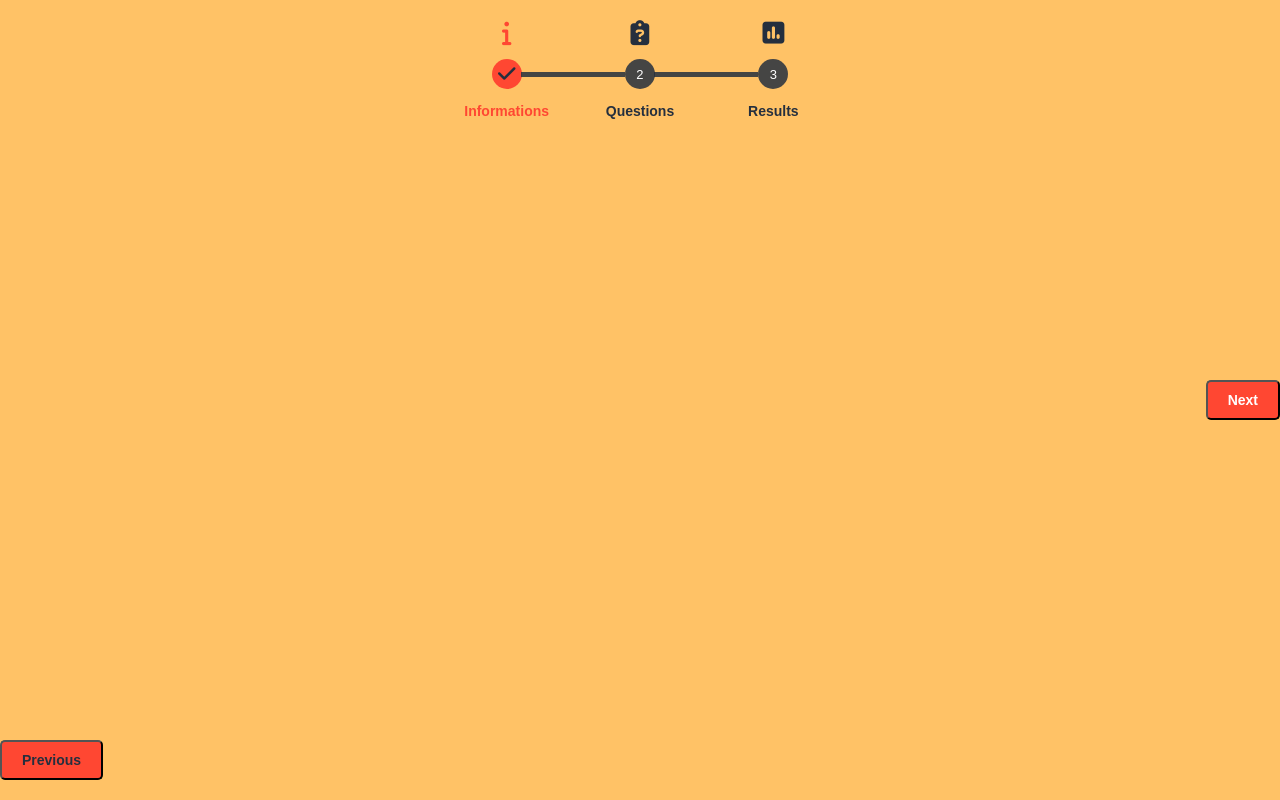
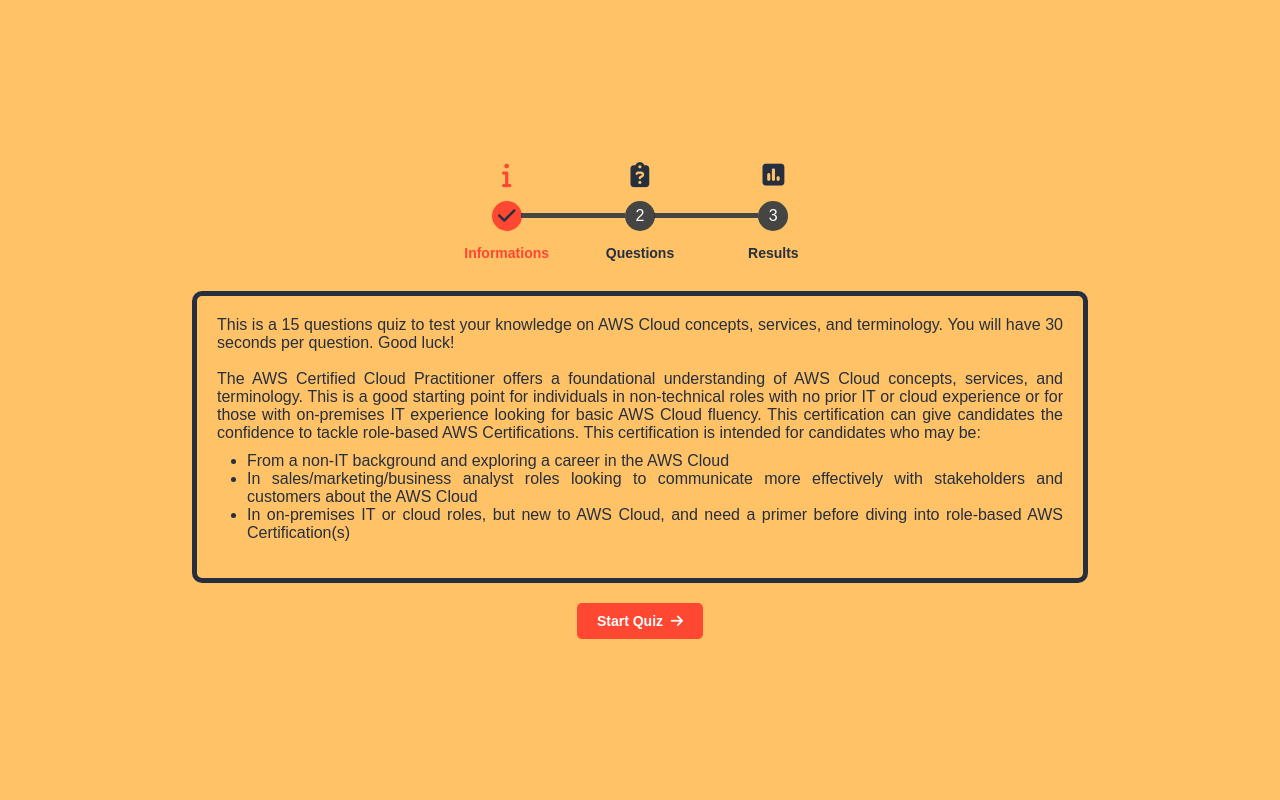
Before and after one commit to 21asphyxia/Quiz-AWS, a PHP site: page / in a window 1280 px wide. Run offline with PHP 8.4, Linux system fonts and the light colour scheme.

Commit message:
[QAT-2] Second level of the web page

```diff
--- a/assets/css/style.css
+++ b/assets/css/style.css
@@ -7,50 +7,50 @@
 body {
   background: #ffc266;
 }
-
-.main {
+body .main {
   color: #252F3E;
   font-family: "Poppins", sans-serif;
   min-width: 400px;
   width: 100%;
+  height: 100vh;
   max-height: 100vh;
   overflow-y: hidden;
   display: flex;
+  justify-content: center;
   align-items: center;
   flex-direction: column;
 }
-
-ul {
-  margin-top: 20px;
+body .main .stepper {
+  margin-bottom: 10px;
   width: 400px;
   display: flex;
   align-items: center;
 }
-ul li {
+body .main .stepper li {
   width: 200px;
   list-style: none;
   display: flex;
   flex-direction: column;
   align-items: center;
 }
-ul li .icon {
+body .main .stepper li .icon {
   color: #252F3E;
   font-size: 25px;
 }
-ul li .icon.active {
+body .main .stepper li .icon.active {
   color: #ff4732;
   transition: all 0.5s ease;
 }
-ul li .text {
+body .main .stepper li .text {
   font-size: 14px;
   font-weight: 600;
   color: #252F3E;
 }
-ul li .text.active {
+body .main .stepper li .text.active {
   color: #ff4732;
   transition: all 0.5s ease;
 }
-ul li .progress {
+body .main .stepper li .progress {
   transition: all 0.5s ease;
   width: 30px;
   height: 30px;
@@ -61,16 +61,16 @@
   place-items: center;
   color: #fff;
   position: relative;
-  cursor: pointer;
 }
-ul li .progress .fas {
+body .main .stepper li .progress.one::after {
+  width: 0 !important;
+  height: 0;
+}
+body .main .stepper li .progress .fas {
   color: #252F3E;
   display: none;
 }
-ul li .progress p {
-  font-size: 13px;
-}
-ul li .progress::after {
+body .main .stepper li .progress::after {
   content: " ";
   position: absolute;
   width: 104px;
@@ -79,61 +79,61 @@
   right: 30px;
   transition: all 0.5s ease;
 }
-ul li .progress.active {
+body .main .stepper li .progress.active {
   background-color: #ff4732;
   transition: all 0.5s ease;
 }
-ul li .progress.active p {
+body .main .stepper li .progress.active p {
   display: none;
 }
-ul li .progress.active .fas {
+body .main .stepper li .progress.active .fas {
   font-size: 20px;
   display: flex;
 }
-ul li .progress.active::after {
+body .main .stepper li .progress.active::after {
   background-color: #ff4732;
   transition: all 0.5s ease;
 }
+body .main .content {
+  border: #252F3E 5px solid;
+  border-radius: 10px;
+  text-align: justify;
+  margin-top: 20px;
+  width: 70%;
+  min-width: 390px;
+  max-height: 50%;
+  padding: 20px;
+  overflow: auto;
+}
+body .main .content ul {
+  -webkit-margin-before: 10px;
+          margin-block-start: 10px;
+  -webkit-margin-after: 1em;
+          margin-block-end: 1em;
+  -webkit-padding-start: 30px;
+          padding-inline-start: 30px;
+}
 
 /* Progress Div Css  */
-.one::after {
-  width: 0 !important;
-  height: 0;
+.buttons {
+  width: 100%;
+  display: flex;
+  justify-content: center;
+  gap: 10px;
+  margin-top: 20px;
 }
-
-.next {
-  position: absolute;
-  right: 0;
-  top: 50%;
-  transform: translateY(-50%);
-  background-color: #ff4732;
-  color: #fff;
+.buttons .btn {
   padding: 10px 20px;
   border-radius: 5px;
-  cursor: pointer;
+  border: none;
+  background-color: #ff4732;
+  color: white;
   font-size: 14px;
   font-weight: 600;
-  transition: all 0.5s 0.3s ease;
+  cursor: pointer;
+  transition: all 0.3s ease;
 }
-.next:hover {
-  background-color: #ff4732;
-  color: #fff;
-}
-
-.prev {
-  position: absolute;
-  bottom: 0;
-  transform: translateY(-50%);
+.buttons .btn:hover {
   background-color: #ff4732;
   color: #252F3E;
-  padding: 10px 20px;
-  border-radius: 5px;
-  cursor: pointer;
-  font-size: 14px;
-  font-weight: 600;
-  transition: all 0.5s 0.3s ease;
-}
-.prev:hover {
-  background-color: #ff4732;
-  color: #fff;
 }/*# sourceMappingURL=style.css.map */
--- /dev/null
+++ b/assets/js/questions.js
@@ -0,0 +1,96 @@
+let questions = [
+    {
+        question: "Why is AWS more economical than traditional data centers for applications with varying compute workloads?",
+        choices: {
+            A: "Amazon EC2 costs are billed on a monthly basis",
+            B: "Users retain full administrative access to their Amazon EC2 instances.",
+            C: "Amazon EC2 instances can be launched on demand when needed",
+            D: "Users can permanently run enough instances to handle peak workloads."
+      },
+        correct: "C",
+    },
+    {
+        question: "Which AWS service would simplify the migration of a database to AWS?",
+        choices: {
+            A: "AWS Storage Gateway",
+            B: "AWS Database Migration Service (AWS DMS)",
+            C: "Amazon EC2",
+            D: "Amazon AppStream 2.0",
+        },
+        correct: "B",
+    },
+    {
+        question: " Which AWS offering enables users to find, buy, and immediately start using software solutions in their AWS environment?",
+        choices: {
+            A: "AWS Config",
+            B: "AWS OpsWorks",
+            C: "AWS SDK",
+            D: "AWS Marketplace",
+        },
+        correct: "D",
+    },
+    {
+        question:"Which AWS networking service enables a company to create a virtual network within AWS?",
+        choices: {
+            A: "AWS Config",
+            B: "Amazon Route 53",
+            C: "AWS Direct Connect",
+            D: "Amazon Virtual Private Cloud (Amazon VPC)"},
+        correct: "D"
+      ,
+    },
+    {
+        question: "Which of the following is an AWS responsibility under the AWS shared responsibility model?",
+        choices:{
+            A: "Configuring third-party applications",
+            B: "Maintaining physical hardware",
+            C: "Securing application access and data",
+            D: "Managing guest operating systems"},
+        correct: "B",
+    },
+    {
+        question: "Which component of the AWS global infrastructure does Amazon CloudFront use to ensure low-latency delivery?",
+        choices:{
+            A: "AWS Regions",
+            B: "Edge locations",
+            C: "Availability Zones",
+            D: "Virtual Private Cloud (VPC)"},
+        correct: "B",
+    },
+    {
+        question: "How would a system administrator add an additional layer of login security to a user's AWS Management Console?",
+        choices:{
+            A: "Use Amazon Cloud Directory",
+            B: "Audit AWS Identity and Access Management (IAM) roles",
+            C: "Enable multi-factor authentication",
+            D: "Enable AWS CloudTrail"},
+        correct: "C",
+    },
+    {
+        question: "Which service can identify the user that made the API call when an Amazon EC2 instance is terminated?",
+        choices:{
+            A: "AWS Trusted Advisor",
+            B: "AWS CloudTrail",
+            C: "AWS X-Ray",
+            D: "AWS Identity and Access Management (AWS IAM)"},
+        correct: "B",
+    },
+    {
+        question: "Which service would be used to send alerts based on Amazon CloudWatch alarms?",
+        choices:{
+            A: "Amazon Simple Notification Service (Amazon SNS)",
+            B: "AWS CloudTrail",
+            C: "AWS Trusted Advisor",
+            D: "Amazon Route 53"},
+        correct: "A",
+    },
+    {
+        question: "Where can a user find information about prohibited actions on the AWS infrastructure?",
+        choices:{
+            A: "AWS Trusted Advisor",
+            B: "AWS Identity and Access Management (IAM)",
+            C: "AWS Billing Console",
+            D: "AWS Acceptable Use Policy"},
+        correct: "D",
+    },
+];
--- a/assets/js/scripts.js
+++ b/assets/js/scripts.js
@@ -1,45 +1,53 @@
-const one = document.querySelector(".one");
-const two = document.querySelector(".two");
-const three = document.querySelector(".three");
-const iconOne = document.querySelector(".icon-one");
-const iconTwo = document.querySelector(".icon-two");
-const iconThree = document.querySelector(".icon-three");
-const textOne = document.querySelector(".text-one");
-const textTwo = document.querySelector(".text-two");
-const textThree = document.querySelector(".text-three");
-
-one.onclick = function() {
-    one.classList.add("active");
-    iconOne.classList.add("active");
-    textOne.classList.add("active");
-    two.classList.remove("active");
-    iconTwo.classList.remove("active");
-    textTwo.classList.remove("active");
-    three.classList.remove("active");
-    iconThree.classList.remove("active");
-    textThree.classList.remove("active");
+function statusModifier($status) {
+    if($status == 2 ){
+        document.querySelector(".two").classList.add("active");
+        document.querySelector(".icon-two").classList.add("active");
+        document.querySelector(".text-two").classList.add("active");
+        questionShower();
+    }
+    else if($status == 3){
+        document.querySelector(".three").classList.add("active");
+        document.querySelector(".icon-three").classList.add("active");
+        document.querySelector(".text-three").classList.add("active");
+    }
 }
 
-two.onclick = function() {
-    one.classList.add("active");
-    iconOne.classList.add("active");
-    textOne.classList.add("active");
-    two.classList.add("active");
-    iconTwo.classList.add("active");
-    textTwo.classList.add("active");
-    three.classList.remove("active");
-    iconThree.classList.remove("active");
-    textThree.classList.remove("active");
+function questionPicker() {
+    // Random picker for questions
+    let question = questions.splice([Math.floor(Math.random() * questions.length)], 1)[0];
+    console.log(question);
+    return question;
 }
 
-three.onclick = function() {
-    one.classList.add("active");
-    iconOne.classList.add("active");
-    textOne.classList.add("active");
-    two.classList.add("active");
-    iconTwo.classList.add("active");
-    textTwo.classList.add("active");
-    three.classList.add("active");
-    iconThree.classList.add("active");
-    textThree.classList.add("active");
+function questionShower() {
+    let content = document.querySelector(".content");
+    content.innerHTML = "";
+    // remove border
+    content.style.border = "none";
+
+    let question = questionPicker();
+    content.innerHTML += `<div class="cards">`;
+    questions.choices.forEach(choice=> {
+        content.innerHTML += `
+        <button class="card" id="A" onclick="checkAnswer('A');">Amazon EC2 costs are billed on a monthly basis</button>`
+    });
+
+//     <button class="card" id="A" onclick="checkAnswer('A');">Amazon EC2 costs are billed on a monthly basis</button>
+//     <button class="card card-2" id="B" onclick="checkAnswer('B');">Users retain full administrative access to their Amazon EC2 instances.</button>
+//     <button class="card card-3" id="C" onclick="checkAnswer('C');">Amazon EC2 instances can be launched on demand when needed</button>
+//     <button class="card card-4" id="D" onclick="checkAnswer('D');">Users can permanently run enough instances to handle peak workloads.</button>
+//   </div>
+// `;
+    }
+
+
+// }
+
+document.querySelector(".next").onclick = function() {
+    if(!document.querySelector(".two").classList.contains("active")){
+        statusModifier(2);
+    }
+    else if(!document.querySelector(".three").classList.contains("active")){
+        statusModifier(3);
+    }
 }
--- a/assets/sass/style.scss
+++ b/assets/sass/style.scss
@@ -20,22 +20,20 @@
 
 body{
   background:lighten($primary-color, 20%);
-}
-
   .main{
     color: $secondary-color;
     font-family: 'Poppins', sans-serif;
     min-width: 400px;
     width: 100%;
+    height: 100vh;
     max-height: 100vh;
     overflow-y: hidden;
     display: flex;
+    justify-content: center;
     align-items: center;
     flex-direction: column;
-}
-
-ul{
-  margin-top: 20px;
+    .stepper{
+      margin-bottom: 10px;
       width: 400px;
       display: flex;
       align-items: center;
@@ -68,13 +66,15 @@
           place-items: center;
           color: #fff;
           position: relative;
-      cursor: pointer;
+          &.one{
+            &::after{
+            width: 0!important;
+            height: 0;
+            }
+          }
           .fas{
             color: $secondary-color;
             display: none;
-      }
-      p{
-        font-size: 13px;
           }
           &::after{
             content: " ";
@@ -88,7 +88,6 @@
           &.active{
             background-color: #ff4732;
             transition: all 0.5s ease;
-
             p{
               display: none;
             }
@@ -104,50 +103,49 @@
         }
       }
     }
-
+    .content{
+      border: $secondary-color 5px solid;
+      border-radius: 10px;
+      text-align: justify;
+      margin-top: 20px;
+      width: 70%;
+      min-width: 390px;
+      max-height: 50%;
+      padding: 20px;
+      overflow: auto;
+      ul{
+        margin-block-start: 10px;
+        margin-block-end: 1em;
+        padding-inline-start: 30px
+      }
+    }
+  }
+}
 
 /* Progress Div Css  */
 
-.one::after{
-  width: 0!important;
-  height: 0;
-}
 
 // Previous and Next Button
 
-.next{
-  position: absolute;
-  right: 0;
-  top: 50%;
-  transform: translateY(-50%);
-  background-color: #ff4732;
-  color: #fff;
+.buttons{
+  width: 100%;
+  display: flex;
+  justify-content: center;
+  gap: 10px;
+  margin-top: 20px;
+  .btn{
     padding: 10px 20px;
     border-radius: 5px;
-  cursor: pointer;
+    border: none;
+    background-color: #ff4732;
+    color: white;
     font-size: 14px;
     font-weight: 600;
-  transition: all 0.5s.3s ease;
+    cursor: pointer;
+    transition: all 0.3s ease;
     &:hover{
       background-color: #ff4732;
-    color: #fff;
+      color: $secondary-color;
     }
   }
-
-.prev{
-  position: absolute;
-  bottom: 0;
-  transform: translateY(-50%);
-  background-color: #ff4732;
-  color: $secondary-color;
-  padding: 10px 20px;
-  border-radius: 5px;
-  cursor: pointer;
-  font-size: 14px;
-  font-weight: 600;
-  transition: all 0.5s.3s ease;
-  &:hover{
-    background-color: #ff4732;
-    color: #fff;
 }
-}
--- a/index.html
+++ b/index.html
@@ -11,7 +11,7 @@
 </head>
 <body>
   <div class="main">
-    <ul>
+    <ul class="stepper">
       <li>
         <i class="icon icon-one fas fa-info active"></i>
         <div class="progress one active">
@@ -37,31 +37,27 @@
         <p class="text text-three">Results</p>
       </li>
     </ul>
+    <div class="content">
+      <p>
+        This is a 15 questions quiz to test your knowledge on AWS Cloud concepts, services, and terminology. You will have 30 seconds per question. Good luck!
+      </p><br>
+      <p>The AWS Certified Cloud Practitioner offers a foundational understanding of AWS Cloud concepts, services, and terminology. This is a good starting point for individuals in non-technical roles with no prior IT or cloud experience or for those with on-premises IT experience looking for basic AWS Cloud fluency. This certification can give candidates the confidence to tackle role-based AWS Certifications.
+      This certification is intended for candidates who may be:</p>
+      <ul>
+        <li>From a non-IT background and exploring a career in the AWS Cloud</li>
+        <li>In sales/marketing/business analyst roles looking to communicate more effectively with stakeholders and customers about the AWS Cloud</li>
+        <li>In on-premises IT or cloud roles, but new to AWS Cloud, and need a primer before diving into role-based AWS Certification(s)</li></ul>
+    </div>
+    <div class="buttons">
+      <!-- <button class="btn prev" value="">Previous</button> -->
+      <button class="btn next" value="2">Start Quiz &nbsp;<i class="fas fa-arrow-right"></i></button>
+    </div>
   </div>
-  <!-- Previous and Next buttons -->
-  <div class="buttons">
-    <button class="btn prev">Previous</button>
-    <button class="btn next">Next</button>
-  </div>
-
-
-
-
-
-
-
-
-
-
-
-
-
-
-
 </body>
 
 </html>
 
 <!-- stepper component js-->
 <script src="https://cdnjs.cloudflare.com/ajax/libs/jquery/3.6.0/jquery.min.js"></script>
+<script src="assets/js/questions.js"></script>
 <script src="assets/js/scripts.js"></script>
```
Also changed, not shown: 1 other file. Lines whose indentation alone changed are shown as unchanged.
